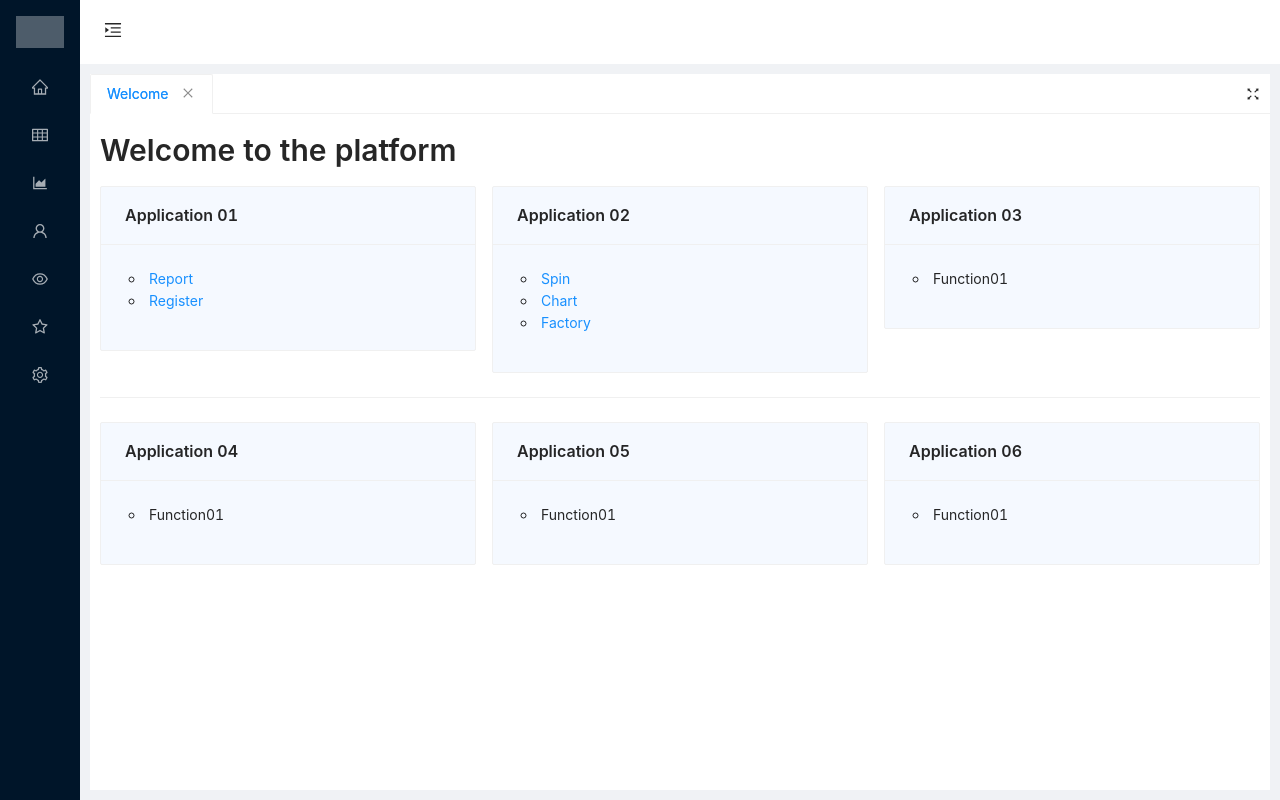
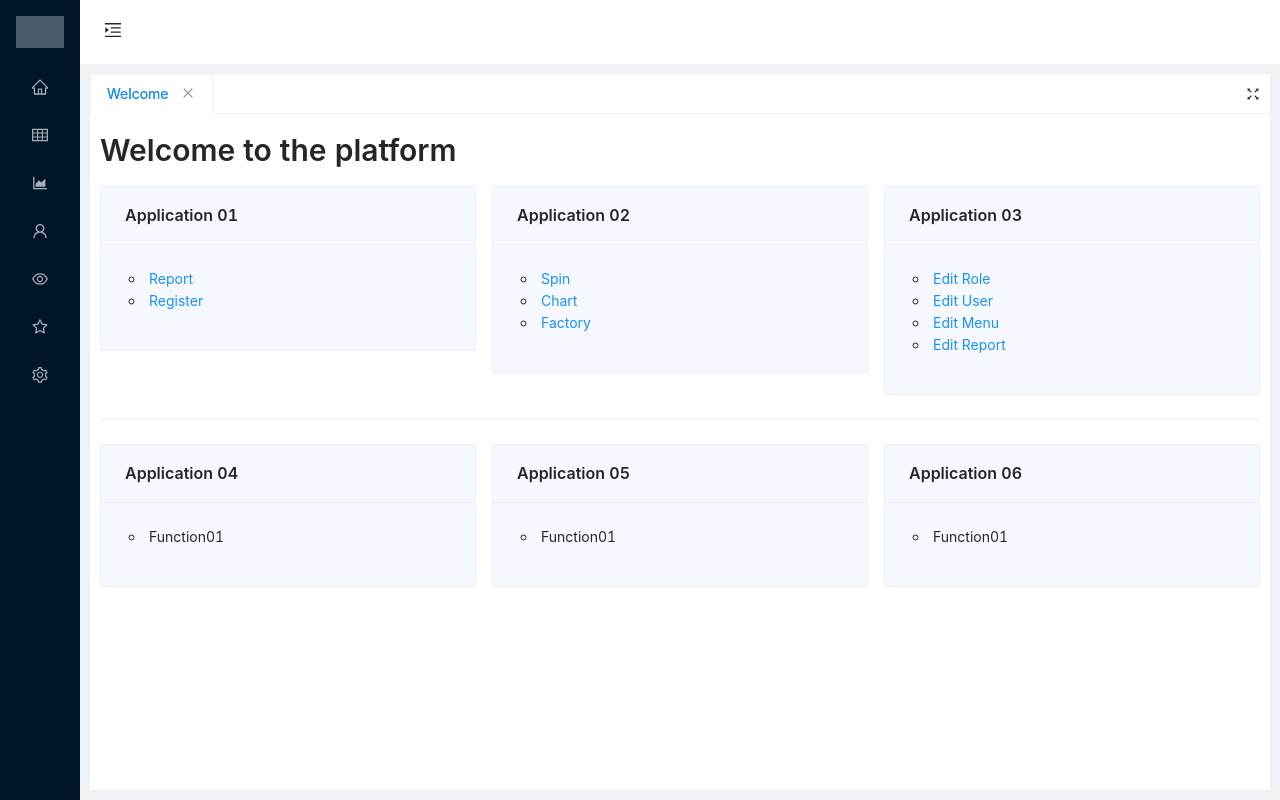
Before and after one commit to wasichris/poc-tabs-layout, a React (Create React App) app: page / in a window 1280 px wide. Built offline with nearby package versions, Linux system fonts and the light colour scheme.

Commit message:
clean maintain report code

```diff
--- a/src/components/Settings/MaintainReport/index.js
+++ b/src/components/Settings/MaintainReport/index.js
@@ -11,7 +11,7 @@ const { Search } = Input;
 
 const MaintainReport = () => {
 
-  const [report, setReport] = useState('')
+  const [report, setReport] = useState('r1')
 
 
   // ======= 取得資料 ==============================
@@ -203,19 +203,20 @@ const MaintainReport = () => {
       <Select
         showSearch
         style={{ width: 400 }}
-        placeholder="請選擇需要維護的人員"
+        placeholder="請選擇需要維護的報表"
         optionFilterProp="children"
         onChange={setReport}
         // onFocus={onFocus}
         // onBlur={onBlur}
         // onSearch={onSearch}
+        value={report}
         filterOption={(input, option) =>
           option.children.toLowerCase().indexOf(input.toLowerCase()) >= 0
         }
       >
-        <Option value="chris">Chris Chen - Dept01</Option>
-        <Option value="jason">Jason Lin - Dept02</Option>
-        <Option value="darren">Darren Chen - Dept03</Option>
+        <Option value="r1">Report - 01</Option>
+        <Option value="r2">Report - 02</Option>
+        <Option value="r3">Report - 03</Option>
       </Select>
 
 
@@ -265,8 +266,7 @@ const MaintainReport = () => {
             報表資料
             <Table dataSource={tableDataSource} columns={tableColumns} pagination={false} />
             <br />
-            <br />
-            {tableDataSource && tableDataSource.length>0 && <Button icon={<ExportOutlined />} onClick={handleExportFile}>Export Data</Button>}
+            {tableDataSource && tableDataSource.length>0 && <Button icon={<ExportOutlined />} onClick={handleExportFile}>Excel</Button>}
 
 
           </Card>
--- a/src/components/Welcome/index.js
+++ b/src/components/Welcome/index.js
@@ -4,6 +4,10 @@ import Spin from '../Spin/index.js'
 import Register from '../Register/index.js'
 import Chart from '../Chart/index.js'
 import Factory from '../Factory/index.js'
+import MaintainUser from '../Settings/MaintainUser/index.js'
+import MaintainRole from '../Settings/MaintainRole/index.js'
+import MaintainMenu from '../Settings/MaintainMenu/index.js'
+import MaintainReport from '../Settings/MaintainReport/index.js'
 
 const { Title, Paragraph, Link } = Typography;
 
@@ -52,9 +56,18 @@ const cards = ({ addTab }) => {
       <Col span={8}>
         <Card title="Application 03" className='ant-card-gb' bordered={true}>
           <Paragraph>
-            <ul>
+          <ul>
               <li>
-                Function01
+                <Link onClick={() => addTab('Edit Role', () => <MaintainRole />)}>Edit Role</Link>
+              </li>
+              <li>
+                <Link onClick={() => addTab('Edit User', () => <MaintainUser />)}>Edit User</Link>
+              </li>
+              <li>
+                <Link onClick={() => addTab('Edit Menu', () => <MaintainMenu />)}>Edit Menu</Link>
+              </li>
+              <li>
+                <Link onClick={() => addTab('Edit Report', () => <MaintainReport />)}>Edit Report</Link>
               </li>
             </ul>
           </Paragraph>
```
